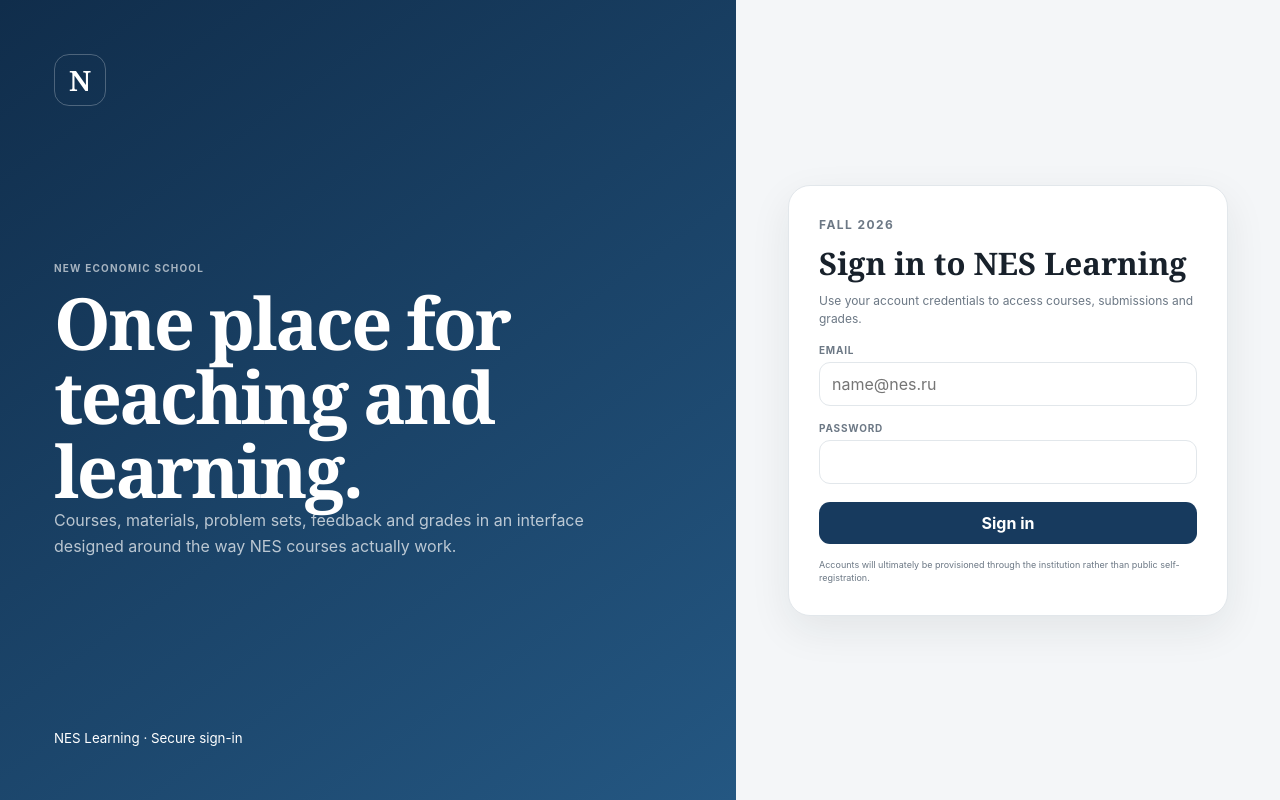
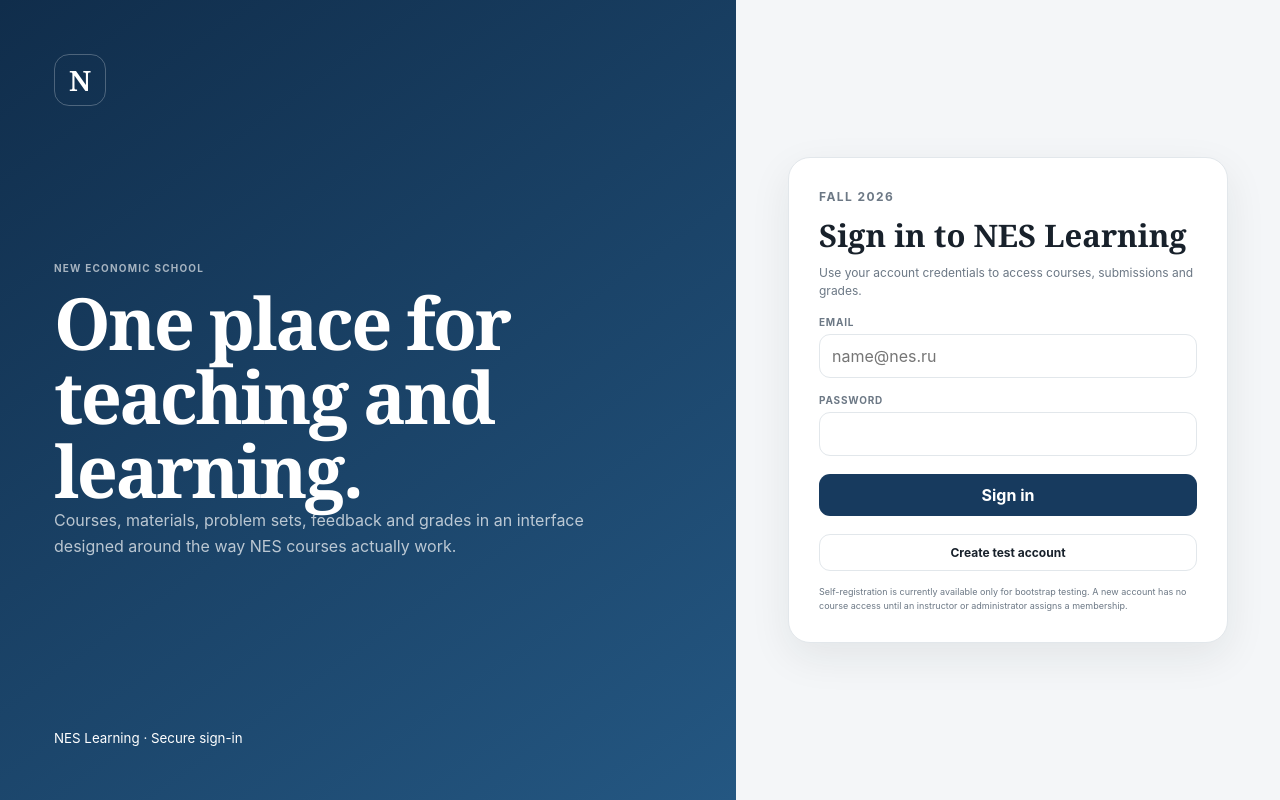
Before and after one commit to Hallieal/lms, a Next.js app: page / in a window 1280 px wide. Built offline with nearby package versions, Linux system fonts and the light colour scheme; no server answers.

Commit message:
Add bootstrap account creation to login form

```diff
--- a/src/components/login-form.tsx
+++ b/src/components/login-form.tsx
@@ -1,22 +1,26 @@
-import { signIn } from '@/app/auth/actions';
+import { signIn, signUp } from '@/app/auth/actions';
 
-export function LoginForm({ error }: { error?: string }) {
+export function LoginForm({ error, message }: { error?: string; message?: string }) {
   return (
-    <form className="login-card" action={signIn}>
+    <form className="login-card">
       <p className="eyebrow">Fall 2026</p>
       <h2>Sign in to NES Learning</h2>
       <p>Use your account credentials to access courses, submissions and grades.</p>
       {error ? <div className="auth-error">{error}</div> : null}
+      {message ? <div className="auth-message">{message}</div> : null}
       <label className="field-label">
         <span>Email</span>
         <input name="email" type="email" autoComplete="email" required placeholder="name@nes.ru" />
       </label>
       <label className="field-label">
         <span>Password</span>
-        <input name="password" type="password" autoComplete="current-password" required />
+        <input name="password" type="password" autoComplete="current-password" minLength={8} required />
       </label>
-      <button className="primary-button full-width" type="submit">Sign in</button>
-      <small className="auth-note">Accounts will ultimately be provisioned through the institution rather than public self-registration.</small>
+      <div className="auth-actions">
+        <button className="primary-button full-width" formAction={signIn} type="submit">Sign in</button>
+        <button className="button-secondary full-width" formAction={signUp} type="submit">Create test account</button>
+      </div>
+      <small className="auth-note">Self-registration is currently available only for bootstrap testing. A new account has no course access until an instructor or administrator assigns a membership.</small>
     </form>
   );
 }
```
